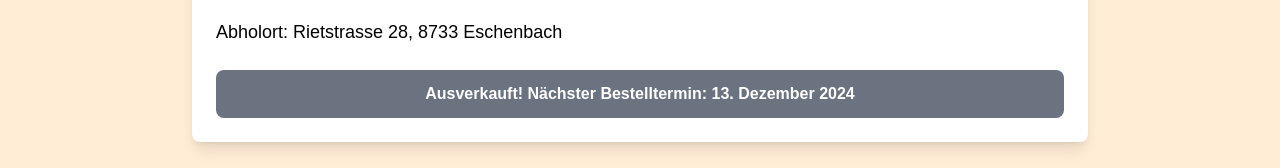
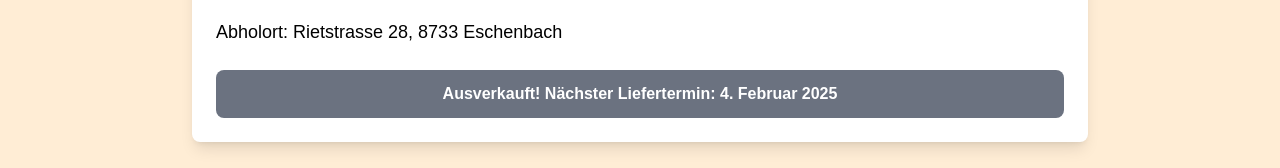
Before and after one commit to nikoizelin/bioorangen, a React (Create React App) app: page / in a window 1280 px wide. Shown: the part 754-922 px from the top of the page. Built offline with nearby package versions, Linux system fonts and the light colour scheme; no server answers; the database is empty; the HTML template or start-up script is replaced by a standard one.

Commit message:
newly emailservice

```diff
--- a/src/App.js
+++ b/src/App.js
@@ -27,7 +27,7 @@ function App() {
       const deactivatedData = querySnapshot.docs.map((doc) => ({ id: doc.id, ...doc.data() }));
       setDeactivated(deactivatedData);
     } catch (error) {
-      console.error("Fehler beim Abrufen der Bestellungen:", error);
+      console.error("Fehler beim Abrufen der Deaktiverung:", error);
     }
   };
 
--- a/src/BioOrangen.js
+++ b/src/BioOrangen.js
@@ -83,7 +83,7 @@ const BioOrangen = () => {
           Abholort: Rietstrasse 28, 8733 Eschenbach<br></br>
         </h2>
         <button onClick={goToOrder} className={"mt-6 w-full text-white font-semibold py-3 rounded-lg transition-colors duration-300 " + (isDeactivated ? 'bg-orange-500 hover:bg-orange-600' : 'bg-gray-500 hover:bg-gray-600')}>
-          {isDeactivated ? "Jetzt bestellen!" : "Ausverkauft! Nächster Bestelltermin: 13. Dezember 2024"}
+          {isDeactivated ? "Jetzt bestellen!" : "Ausverkauft! Nächster Liefertermin: 4. Februar 2025"}
         </button>
       </section>
 
```
Also changed, not shown: 1 other file (tests, documents, lock files or other folders).
